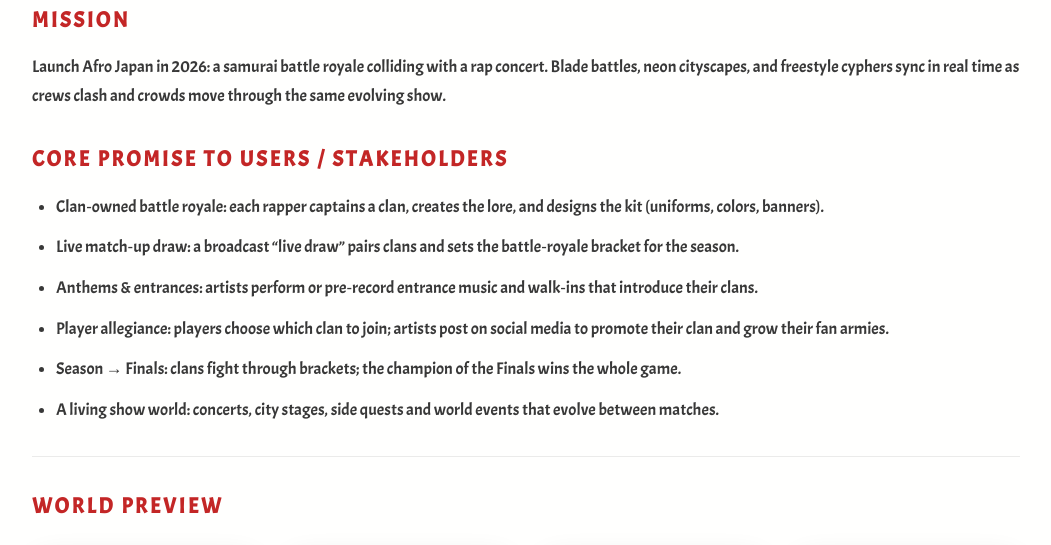
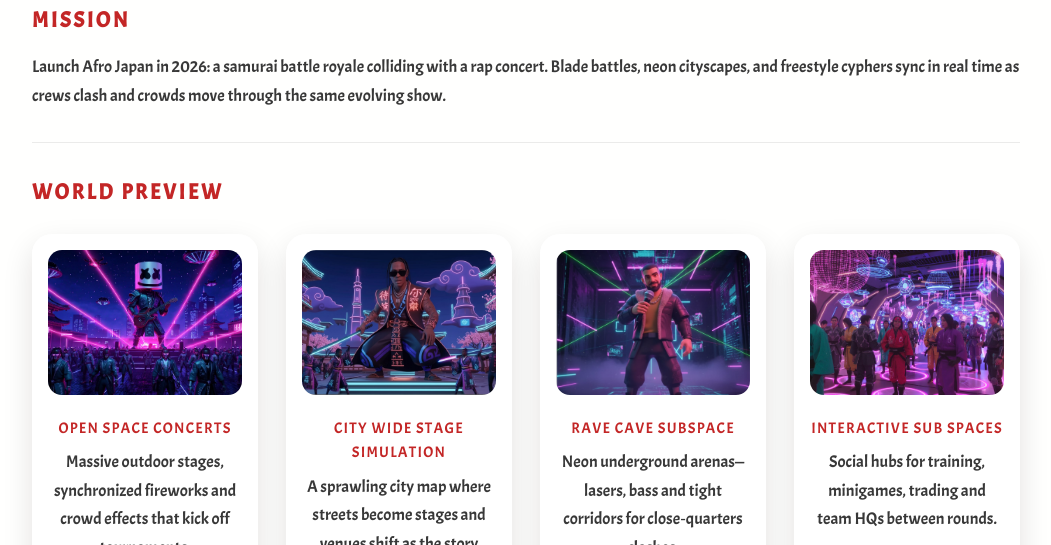
Before and after one commit to bhizchat/campofcreatives, a website: page index.html in a window 1280 px wide. Shown: the part 2223-2768 px from the top of the page, without its empty margins (114-1165 px from the left). Drawn offline with Linux system fonts and the light colour scheme.

Commit message:
Remove Core Promise section: delete unused CSS selector and confirm no HTML section present

```diff
--- a/index.html
+++ b/index.html
@@ -97,17 +97,6 @@
                 </p>
               </div>
 
-              <div class="product-card__promise">
-                <h4>Core promise to users / stakeholders</h4>
-                <ul>
-                  <li>Clan‑owned battle royale: each rapper captains a clan, creates the lore, and designs the kit (uniforms, colors, banners).</li>
-                  <li>Live match‑up draw: a broadcast “live draw” pairs clans and sets the battle‑royale bracket for the season.</li>
-                  <li>Anthems & entrances: artists perform or pre‑record entrance music and walk‑ins that introduce their clans.</li>
-                  <li>Player allegiance: players choose which clan to join; artists post on social media to promote their clan and grow their fan armies.</li>
-                  <li>Season → Finals: clans fight through brackets; the champion of the Finals wins the whole game.</li>
-                  <li>A living show world: concerts, city stages, side quests and world events that evolve between matches.</li>
-                </ul>
-              </div>
 
               <div class="product-card__concepts">
                 <h4>World Preview</h4>
--- a/styles.css
+++ b/styles.css
@@ -291,14 +291,6 @@ main {
   font-size: 1.05rem;
   color: rgba(0, 0, 0, 0.78);
   line-height: 1.7;
-}
-
-.product-card__promise ul {
-  list-style: disc;
-  padding-left: 1.5rem;
-  display: flex;
-  flex-direction: column;
-  gap: 0.75rem;
 }
 
 .product-card__artists {
```
